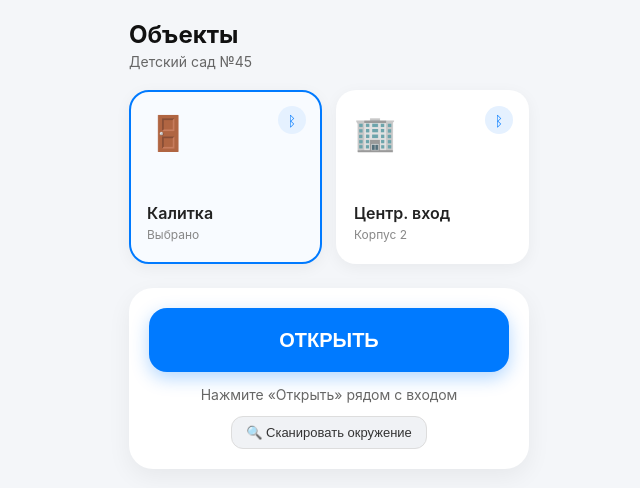
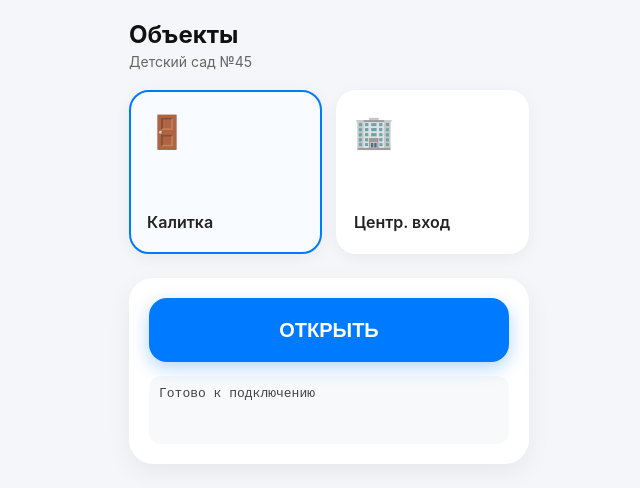
Before and after one commit to shinelikesupernova/kalitka, a plain HTML site: page index.html in a window 1280 px wide. Shown: the whole page, without its empty margins (311-951 px from the left). Drawn offline with Linux system fonts and the light colour scheme.

Commit message:
Update index.html

```diff
--- a/index.html
+++ b/index.html
@@ -7,133 +7,37 @@
     <style>
         body {
             font-family: -apple-system, BlinkMacSystemFont, "Segoe UI", Roboto, sans-serif;
-            background: #f4f6f9;
-            margin: 0;
-            padding: 20px 16px;
-            display: flex;
-            flex-direction: column;
-            align-items: center;
-            min-height: 100vh;
-            box-sizing: border-box;
-            user-select: none;
+            background: #f4f6f9; margin: 0; padding: 20px 16px;
+            display: flex; flex-direction: column; align-items: center; min-height: 100vh;
+            box-sizing: border-box; user-select: none;
         }
-        .header {
-            width: 100%;
-            max-width: 400px;
-            margin-bottom: 20px;
+        .header { width: 100%; max-width: 400px; margin-bottom: 20px; }
+        .header h1 { font-size: 24px; margin: 0; color: #111; }
+        .header p { font-size: 14px; color: #666; margin: 4px 0 0 0; }
+        .container { width: 100%; max-width: 400px; display: grid; grid-template-columns: 1fr 1fr; gap: 14px; }
+        .tile {
+            background: white; border-radius: 20px; padding: 20px 16px;
+            box-shadow: 0 4px 16px rgba(0,0,0,0.05); display: flex; flex-direction: column;
+            cursor: pointer; border: 2px solid transparent; min-height: 120px; justify-content: space-between;
         }
-        .header h1 {
-            font-size: 24px;
-            margin: 0;
-            color: #111;
-        }
-        .header p {
-            font-size: 14px;
-            color: #666;
-            margin: 4px 0 0 0;
-        }
-        .container {
-            width: 100%;
-            max-width: 400px;
-            display: grid;
-            grid-template-columns: 1fr 1fr;
-            gap: 14px;
-        }
-        .tile {
-            background: white;
-            border-radius: 20px;
-            padding: 20px 16px;
-            box-shadow: 0 4px 16px rgba(0,0,0,0.05);
-            display: flex;
-            flex-direction: column;
-            align-items: flex-start;
-            position: relative;
-            cursor: pointer;
-            transition: all 0.2s ease;
-            border: 2px solid transparent;
-            min-height: 130px;
-            justify-content: space-between;
-        }
-        .tile:active {
-            transform: scale(0.97);
-        }
-        .tile.active {
-            border-color: #007aff;
-            background: #f8fbff;
-        }
-        .badge {
-            position: absolute;
-            top: 14px;
-            right: 14px;
-            background: #e5f1ff;
-            color: #007aff;
-            border-radius: 50%;
-            width: 28px;
-            height: 28px;
-            display: flex;
-            align-items: center;
-            justify-content: center;
-            font-size: 14px;
-        }
-        .tile-icon {
-            font-size: 34px;
-            margin-bottom: 8px;
-        }
-        .tile-title {
-            font-size: 16px;
-            font-weight: 600;
-            color: #222;
-            line-height: 1.25;
-        }
-        .tile-status {
-            font-size: 12px;
-            color: #888;
-            margin-top: 4px;
-        }
+        .tile.active { border-color: #007aff; background: #f8fbff; }
+        .tile-icon { font-size: 32px; }
+        .tile-title { font-size: 16px; font-weight: 600; color: #222; }
         .action-box {
-            width: 100%;
-            max-width: 400px;
-            margin-top: 24px;
-            background: white;
-            border-radius: 24px;
-            padding: 20px;
-            box-shadow: 0 8px 24px rgba(0,0,0,0.06);
-            box-sizing: border-box;
-            text-align: center;
+            width: 100%; max-width: 400px; margin-top: 24px; background: white;
+            border-radius: 24px; padding: 20px; box-shadow: 0 8px 24px rgba(0,0,0,0.06);
+            box-sizing: border-box; text-align: center;
         }
         .btn-open {
-            background: #007aff;
-            color: white;
-            border: none;
-            width: 100%;
-            height: 64px;
-            border-radius: 18px;
-            font-size: 20px;
-            font-weight: 600;
-            cursor: pointer;
+            background: #007aff; color: white; border: none; width: 100%; height: 64px;
+            border-radius: 18px; font-size: 20px; font-weight: 600; cursor: pointer;
             box-shadow: 0 6px 18px rgba(0, 122, 255, 0.3);
-            transition: all 0.2s ease;
         }
-        .btn-open:disabled {
-            background: #c7d2e0;
-            box-shadow: none;
-            cursor: not-allowed;
-        }
-        .status-text {
-            margin-top: 14px;
-            font-size: 14px;
-            color: #666;
-            min-height: 20px;
-        }
-        .btn-scan {
-            background: #f0f2f5;
-            color: #333;
-            border: 1px solid #ddd;
-            border-radius: 12px;
-            padding: 8px 14px;
-            font-size: 13px;
-            margin-top: 10px;
-            cursor: pointer;
+        .btn-open:disabled { background: #c7d2e0; box-shadow: none; cursor: not-allowed; }
+        .status-box {
+            margin-top: 14px; font-size: 13px; color: #444; background: #f8f9fa;
+            border-radius: 12px; padding: 10px; min-height: 48px; text-align: left;
+            font-family: monospace; white-space: pre-wrap; word-break: break-all;
         }
     </style>
 </head>
@@ -146,33 +50,25 @@
 
 <div class="container">
     <div id="tile-kalitka" class="tile active" onclick="selectDevice('kalitka')">
-        <div class="badge" title="Bluetooth">ᛒ</div>
         <div class="tile-icon">🚪</div>
-        <div>
-            <div class="tile-title">Калитка</div>
-            <div id="status-kalitka" class="tile-status">Выбрано</div>
-        </div>
+        <div class="tile-title">Калитка</div>
     </div>
-
     <div id="tile-vkhod" class="tile" onclick="selectDevice('vkhod')">
-        <div class="badge" title="Bluetooth">ᛒ</div>
         <div class="tile-icon">🏢</div>
-        <div>
-            <div class="tile-title">Центр. вход</div>
-            <div id="status-vkhod" class="tile-status">Корпус 2</div>
-        </div>
+        <div class="tile-title">Центр. вход</div>
     </div>
 </div>
 
 <div class="action-box">
     <button id="openBtn" class="btn-open" onclick="openSelected()">ОТКРЫТЬ</button>
-    <div id="statusLog" class="status-text">Нажмите «Открыть» рядом с входом</div>
-    <button id="scanBtn" class="btn-scan" onclick="startScanner()">🔍 Сканировать окружение</button>
+    <div id="statusLog" class="status-box">Готово к подключению</div>
 </div>
 
 <script>
-    const SERVICE_UUID = 0xFE00;
-    const CHAR_UUID    = 0xFE01;
+    const SERVICE_UUID = "0000fe00-0000-1000-8000-00805f9b34fb";
+    const CHAR_DATA_UUID   = "0000fe01-0000-1000-8000-00805f9b34fb"; // 0xFE01
+    const CHAR_STATUS_UUID = "0000fe02-0000-1000-8000-00805f9b34fb"; // 0xFE02
+    const CHAR_NOTIF_UUID  = "0000fe06-0000-1000-8000-00805f9b34fb"; // 0xFE06
 
     const DEVICES = {
         kalitka: {
@@ -183,7 +79,7 @@
                       "ef0012b59070a52ed5ae77d67256e507d6797c993c0a236774f80ba215f0e16aac78"
         },
         vkhod: {
-            name: "Центр. вход (2 корпус)",
+            name: "Центр. вход",
             tokenHex: "4d49520382000001730101cc7a5f5f50172a2983c3852ef41ae54e03113732a6609bbf90" +
                       "f19e45c6e73387cbad472c014cfbf27484cf9027c75b6833d7f663edfcdeb30e476ab772" +
                       "3b5bfafb899a089060aa76df9e3e3761e89c857cfa81b16c3000e44a8ae4d53b78a16ebd" +
@@ -197,7 +93,12 @@
         selectedKey = key;
         document.getElementById("tile-kalitka").classList.toggle("active", key === "kalitka");
         document.getElementById("tile-vkhod").classList.toggle("active", key === "vkhod");
-        document.getElementById("statusLog").innerText = "Выбран объект: " + DEVICES[key].name;
+        log("Выбран: " + DEVICES[key].name);
+    }
+
+    function log(msg) {
+        const el = document.getElementById("statusLog");
+        el.innerText = msg;
     }
 
     function calculateCrc(bytes) {
@@ -223,7 +124,7 @@
         const bytes = new Uint8Array(buffer);
 
         bytes[0] = 0x4D; bytes[1] = 0x49; bytes[2] = 0x52; // "MIR"
-        bytes[3] = command; // 0x04 (OPEN_DOOR_MANUAL)
+        bytes[3] = command; // 0x04
         view.setUint16(4, 0, true);
         bytes.set(timeBytes, 6);
         view.setUint16(10, crc, true);
@@ -236,76 +137,77 @@
         for (let i = 0; i < hex.length; i += 2) {
             bytes[i / 2] = parseInt(hex.substr(i, 2), 16);
         }
-        return bytes.buffer;
+        return bytes;
     }
 
-    async function startScanner() {
-        const log = document.getElementById("statusLog");
-        if (!navigator.bluetooth || !navigator.bluetooth.requestLEScan) {
-            log.innerText = "Фоновое автосканирование не поддерживается вашим Chrome. Нажмите «ОТКРЫТЬ» для прямого подключения.";
-            return;
-        }
-        try {
-            log.innerText = "Сканирование эфира BLE...";
-            const scan = await navigator.bluetooth.requestLEScan({
-                filters: [{ namePrefix: "OPPEN" }],
-                keepRepeatedDevices: true
-            });
-            navigator.bluetooth.addEventListener("advertisementreceived", event => {
-                log.innerText = `Рядом: ${event.device.name || "OPPEN"} (RSSI: ${event.rssi} dBm)`;
-            });
-        } catch (e) {
-            log.innerText = "Сканер: " + (e.message || e);
+    // Запись с нарезкой по 20 байт для обхода MTU в Chrome
+    async function writeInChunks(characteristic, dataBytes) {
+        const CHUNK_SIZE = 20;
+        for (let offset = 0; offset < dataBytes.length; offset += CHUNK_SIZE) {
+            const chunk = dataBytes.slice(offset, offset + CHUNK_SIZE);
+            if (characteristic.writeValueWithResponse) {
+                await characteristic.writeValueWithResponse(chunk);
+            } else {
+                await characteristic.writeValue(chunk);
+            }
+            await new Promise(r => setTimeout(r, 40));
         }
     }
 
     async function openSelected() {
         const dev = DEVICES[selectedKey];
         const btn = document.getElementById("openBtn");
-        const log = document.getElementById("statusLog");
-
         btn.disabled = true;
 
         try {
-            if (!navigator.bluetooth) {
-                log.innerText = "Web Bluetooth не поддерживается";
-                btn.disabled = false;
-                return;
-            }
-
-            log.innerText = `Поиск ${dev.name}...`;
-
+            log(`[1/5] Поиск ${dev.name}...`);
             const device = await navigator.bluetooth.requestDevice({
                 filters: [{ namePrefix: "OPPEN" }],
                 optionalServices: [SERVICE_UUID]
             });
 
-            log.innerText = "Подключение к замку...";
+            log(`[2/5] Подключение к ${device.name}...`);
             const server = await device.gatt.connect();
 
-            log.innerText = "Получение сервиса...";
+            log("[3/5] Инициализация сервисов СКУД...");
             const service = await server.getPrimaryService(SERVICE_UUID);
-            const characteristic = await service.getCharacteristic(CHAR_UUID);
 
-            log.innerText = "Авторизация ключа доступа...";
-            await characteristic.writeValueWithResponse(hexToBytes(dev.tokenHex));
+            const charData = await service.getCharacteristic(CHAR_DATA_UUID);
+
+            // Включаем уведомления как в кадрах 7839, 7841
+            try {
+                await charData.startNotifications();
+                const charStatus = await service.getCharacteristic(CHAR_STATUS_UUID);
+                await charStatus.startNotifications();
+                await charStatus.readValue(); // Кадр 7849
+            } catch(e) {
+                console.warn("Подписка:", e);
+            }
+
+            log("[4/5] Авторизация ключа доступа...");
+            const tokenBytes = hexToBytes(dev.tokenHex);
+            await writeInChunks(charData, tokenBytes);
 
             await new Promise(r => setTimeout(r, 200));
 
-            log.innerText = "Открытие замка...";
-            await characteristic.writeValueWithResponse(buildPacket(0x04));
+            log("[5/5] Отправка команды открытия...");
+            const openCmd = buildPacket(0x04);
+            if (charData.writeValueWithResponse) {
+                await charData.writeValueWithResponse(openCmd);
+            } else {
+                await charData.writeValue(openCmd);
+            }
 
-            log.innerText = `✅ ${dev.name} открыта!`;
+            log(`✅ УСПЕШНО!\n${dev.name} открыта`);
 
             setTimeout(() => {
                 if (device.gatt.connected) device.gatt.disconnect();
                 btn.disabled = false;
-                log.innerText = "Готово к следующему открытию";
             }, 2500);
 
         } catch (error) {
             console.error(error);
-            log.innerText = "Ошибка: " + (error.message || error);
+            log(`❌ Ошибка:\n${error.message || error}`);
             btn.disabled = false;
         }
     }
```
